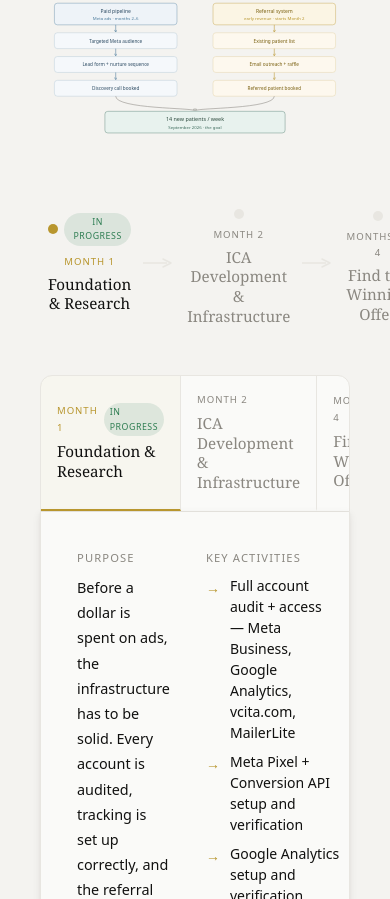
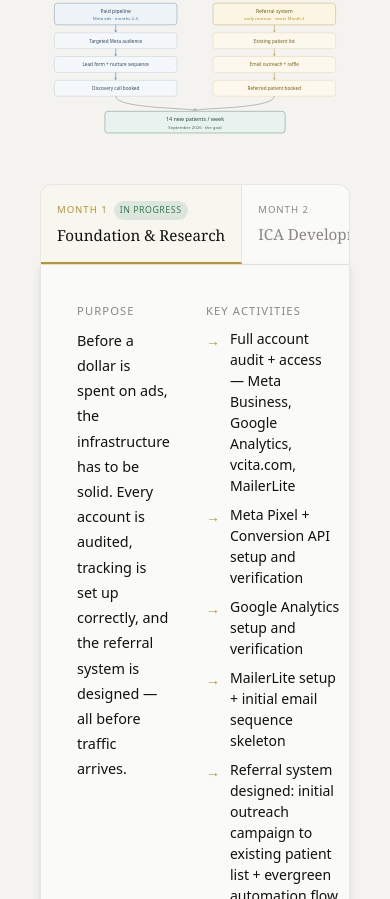
Before and after one commit to abhichandai/suri, a Next.js app: page / in a window 390 px wide. Shown: the part 9025-9924 px from the top of the page. Built offline with nearby package versions, Linux system fonts and the light colour scheme.

Commit message:
Fix mobile overflow in plan section — timeline hidden, tabs scroll, questions stack

```diff
--- a/app/page.tsx
+++ b/app/page.tsx
@@ -553,7 +553,7 @@ export default function MapPage() {
           </div>
 
           {/* Horizontal timeline */}
-          <div style={{ display:"grid", gridTemplateColumns:"1fr auto 1fr auto 1fr auto 1fr", alignItems:"center", marginBottom:"32px", gap:"0" }}>
+          <div className="phase-timeline" style={{ display:"grid", gridTemplateColumns:"1fr auto 1fr auto 1fr auto 1fr", alignItems:"center", marginBottom:"32px", gap:"0" }}>
             {PHASES.map((phase, i) => (
               <>
                 <button key={phase.month} onClick={() => setActivePhase(i)} style={{
@@ -580,7 +580,7 @@ export default function MapPage() {
           </div>
 
           {/* Tab bar */}
-          <div style={{ display:"grid", gridTemplateColumns:"repeat(4,1fr)", background:"var(--bg)", border:"1px solid var(--border)", borderRadius:"12px 12px 0 0", overflow:"hidden" }}>
+          <div className="phase-tabs" style={{ display:"grid", gridTemplateColumns:"repeat(4,1fr)", background:"var(--bg)", border:"1px solid var(--border)", borderRadius:"12px 12px 0 0", overflow:"hidden" }}>
             {PHASES.map((phase, i) => (
               <button key={i} onClick={() => setActivePhase(i)} style={{
                 padding:"16px", border:"none",
@@ -606,7 +606,7 @@ export default function MapPage() {
             <div style={{ fontSize:"0.7rem", fontWeight:500, letterSpacing:"0.1em", textTransform:"uppercase", color:"var(--gold)", marginBottom:"16px" }}>
               Questions we&apos;ll need answered before we start
             </div>
-            <div style={{ display:"grid", gridTemplateColumns:"1fr 1fr", gap:"10px" }}>
+            <div className="questions-grid" style={{ display:"grid", gridTemplateColumns:"1fr 1fr", gap:"10px" }}>
               {[
                 "Do you have an existing patient email list? How many contacts?",
                 "How often do you reach out to your list? What's your average open rate and click rate?",
```
